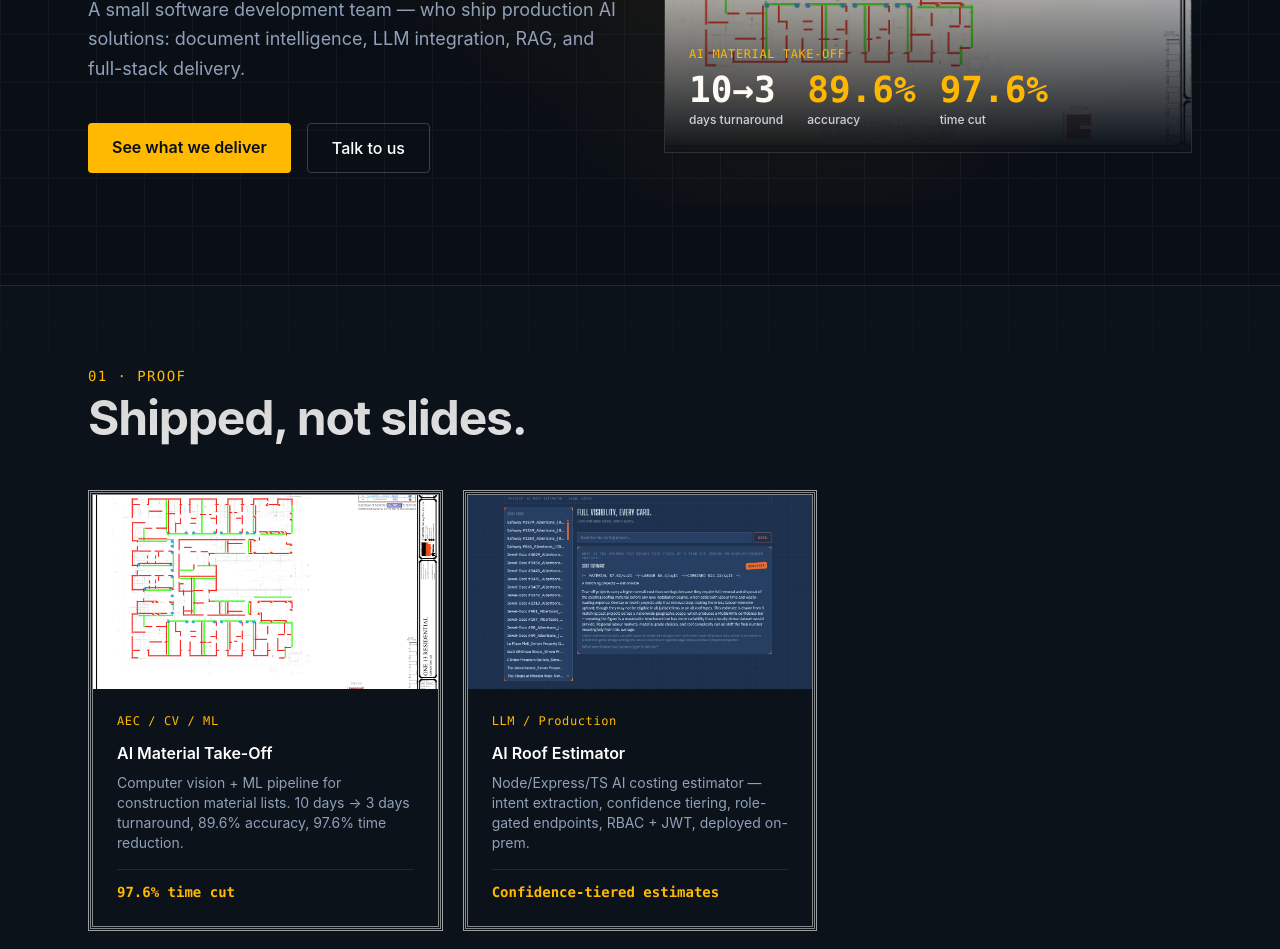
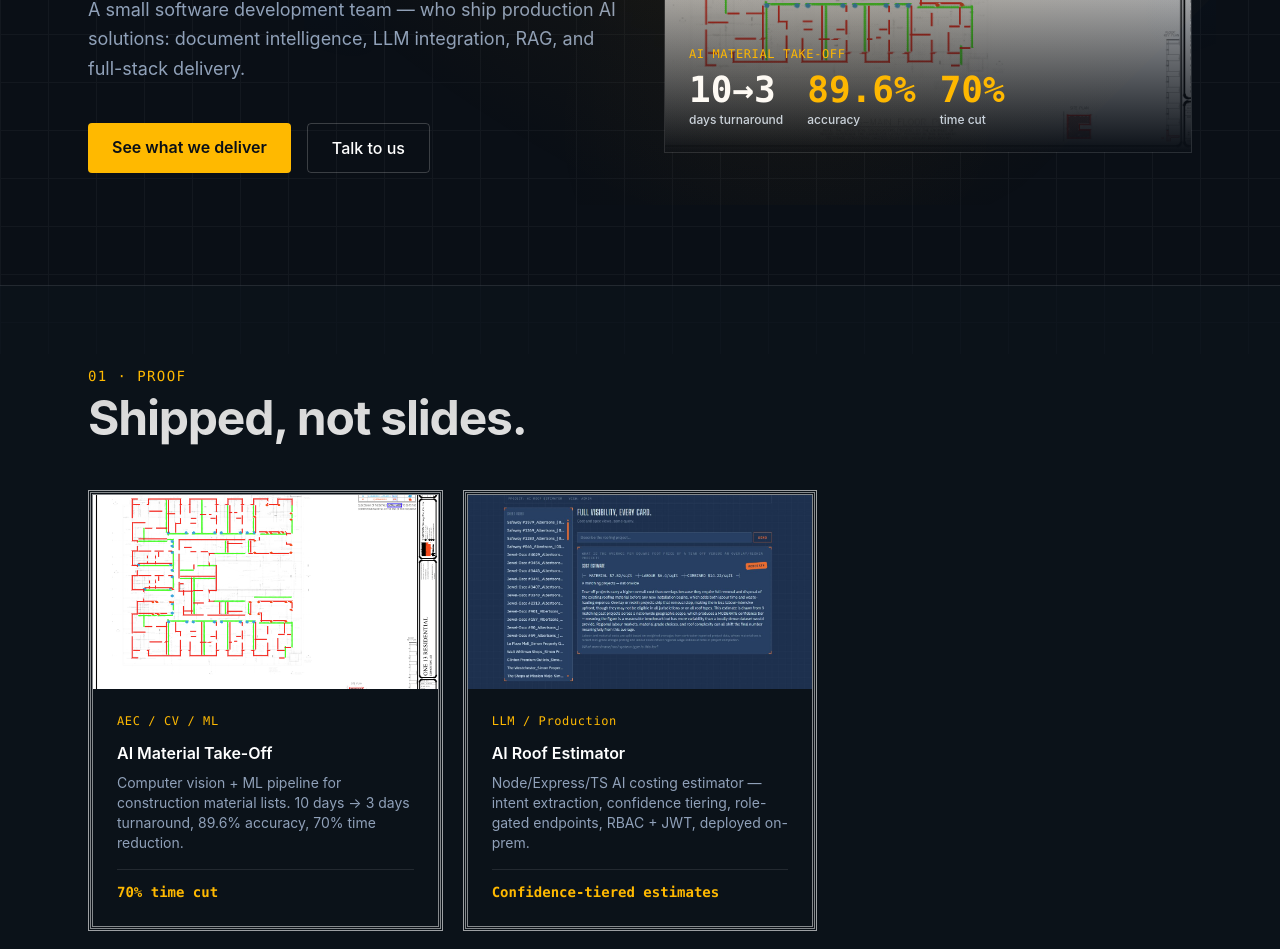
Before and after one commit to seanpham99/team-portfolio, a React (Vite) app: page / in a window 1280 px wide. Shown: the part 446-1395 px from the top of the page. Built offline with nearby package versions, Linux system fonts and the light colour scheme.

Commit message:
Metrics: 97.6% → 70% (10→3 days = 70% reduction); center contact section
- TBA body, card metric, hero metric panel, project detail all consistent 70%
- Contact/CTA section back to centered (text-center, justify-center)

```diff
--- a/src/App.tsx
+++ b/src/App.tsx
@@ -21,9 +21,9 @@ const PROOF = [
   {
     slug: 'tba',
     title: 'AI Material Take-Off',
-    body: 'Computer vision + ML pipeline for construction material lists. 10 days → 3 days turnaround, 89.6% accuracy, 97.6% time reduction.',
+    body: 'Computer vision + ML pipeline for construction material lists. 10 days → 3 days turnaround, 89.6% accuracy, 70% time reduction.',
     tag: 'AEC / CV / ML',
-    metric: '97.6% time cut',
+    metric: '70% time cut',
   },
   {
     slug: 'roofdata',
@@ -246,7 +246,7 @@ function App() {
                     <div className="mt-0.5 text-xs font-medium text-slate-300">accuracy</div>
                   </div>
                   <div>
-                    <div className="font-mono-tech text-3xl font-bold text-amber-400 md:text-4xl">97.6%</div>
+                    <div className="font-mono-tech text-3xl font-bold text-amber-400 md:text-4xl">70%</div>
                     <div className="mt-0.5 text-xs font-medium text-slate-300">time cut</div>
                   </div>
                 </div>
@@ -332,14 +332,14 @@ function App() {
 
         {/* CTA / CONTACT */}
         <section id="contact" className="border-t border-white/10 bg-[#0d141d]/60 py-24">
-          <div className="mx-auto max-w-4xl px-6 text-left">
+          <div className="mx-auto max-w-4xl px-6 text-center">
             <h2 className="text-3xl font-bold text-white md:text-5xl">
               Ready to build.
             </h2>
-            <p className="mt-4 max-w-xl text-lg text-slate-400">
+            <p className="mx-auto mt-4 max-w-xl text-lg text-slate-400">
               Let&apos;s talk about your project.
             </p>
-            <div className="mt-8 flex flex-wrap gap-4">
+            <div className="mt-8 flex flex-wrap justify-center gap-4">
               <a
                 href="mailto:phamhoangson2611@gmail.com"
                 className="rounded bg-amber-400 px-8 py-3 font-semibold text-[#0a0f16] transition hover:bg-amber-300"
--- a/src/ProjectDetail.tsx
+++ b/src/ProjectDetail.tsx
@@ -20,7 +20,7 @@ const PROJECTS: Project[] = [
     tag: 'AEC / CV / ML',
     metrics: [
       { label: 'Turnaround', value: '10 → 3 days' },
-      { label: 'Time reduction', value: '97.6%' },
+      { label: 'Time reduction', value: '70%' },
       { label: 'Accuracy', value: '89.6%' },
       { label: 'Scope', value: '60% of material list' },
     ],
```
